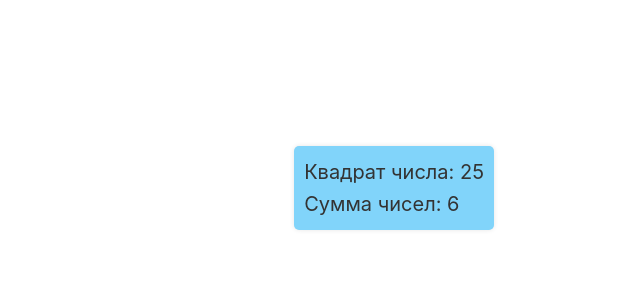
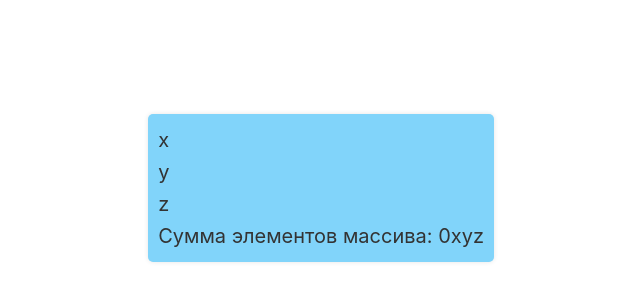
Before and after one commit to rayssssbush/vue_uch, a Vue app: page / in a window 1280 px wide. Shown: the part 212-512 px from the top of the page, without its empty margins (146-786 px from the left). Built offline with nearby package versions, Linux system fonts and the light colour scheme.

Commit message:
Задание 5

```diff
--- a/src/App.vue
+++ b/src/App.vue
@@ -5,8 +5,11 @@ import TheWelcome from './components/TheWelcome.vue'
 
 <template>
 	<div>
-		<p>Квадрат числа: {{ num * num }}</p>
-		<p>Сумма чисел: {{ num1 + num2 + num3 }}</p>
+		<!-- Вывод каждого элемента массива в отдельном абзаце -->
+		<p v-for="(item, index) in arr" :key="index">{{ item }}</p>
+
+		<!-- Вывод суммы элементов массива -->
+		<p>Сумма элементов массива: {{ arr.reduce((sum, num) => sum + num, 0) }}</p>
 	</div>
 </template>
 
@@ -14,10 +17,8 @@ import TheWelcome from './components/TheWelcome.vue'
 export default {
 	data() {
 		return {
-			num: 5,
-			num1: 1,
-			num2: 2,
-			num3: 3,
+			arr: ['x', 'y', 'z'], // для первого случая
+			// arr: [1, 2, 3],     // для второго случая
 		}
 	},
 }
```
